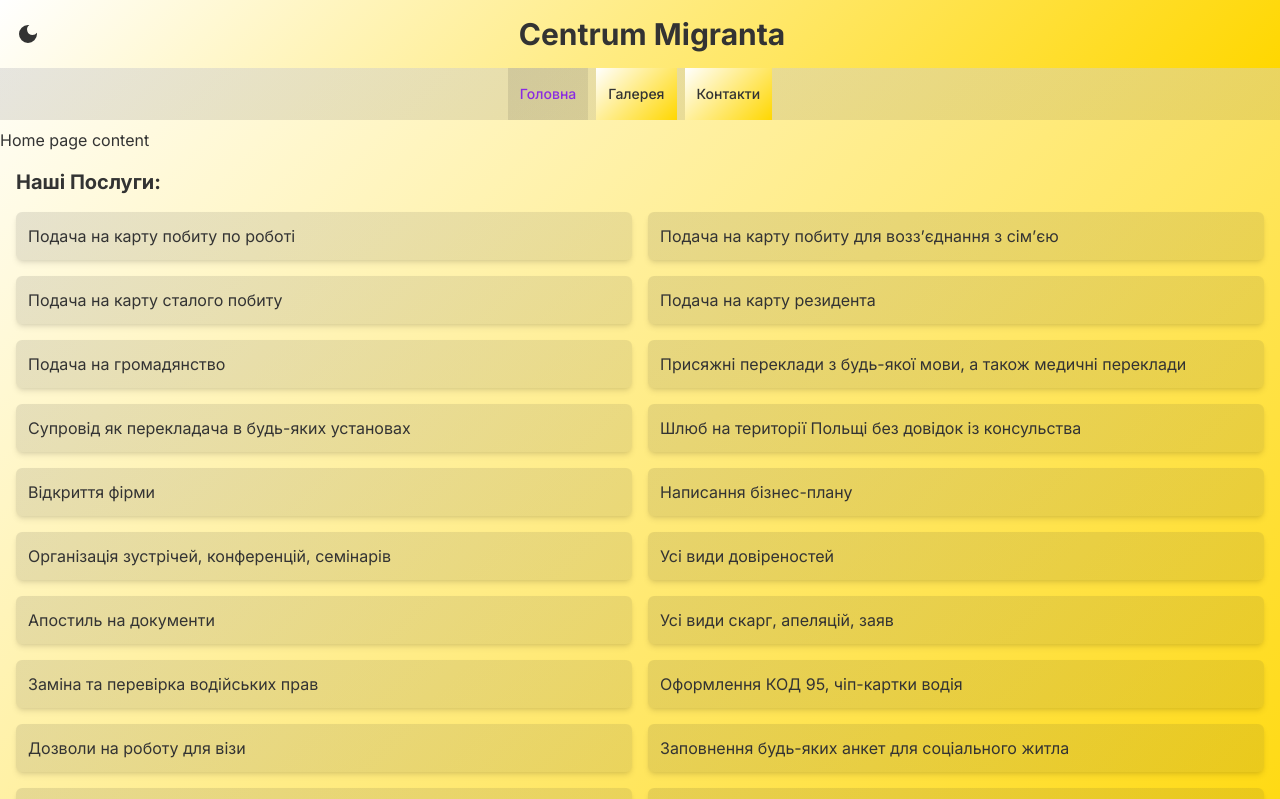
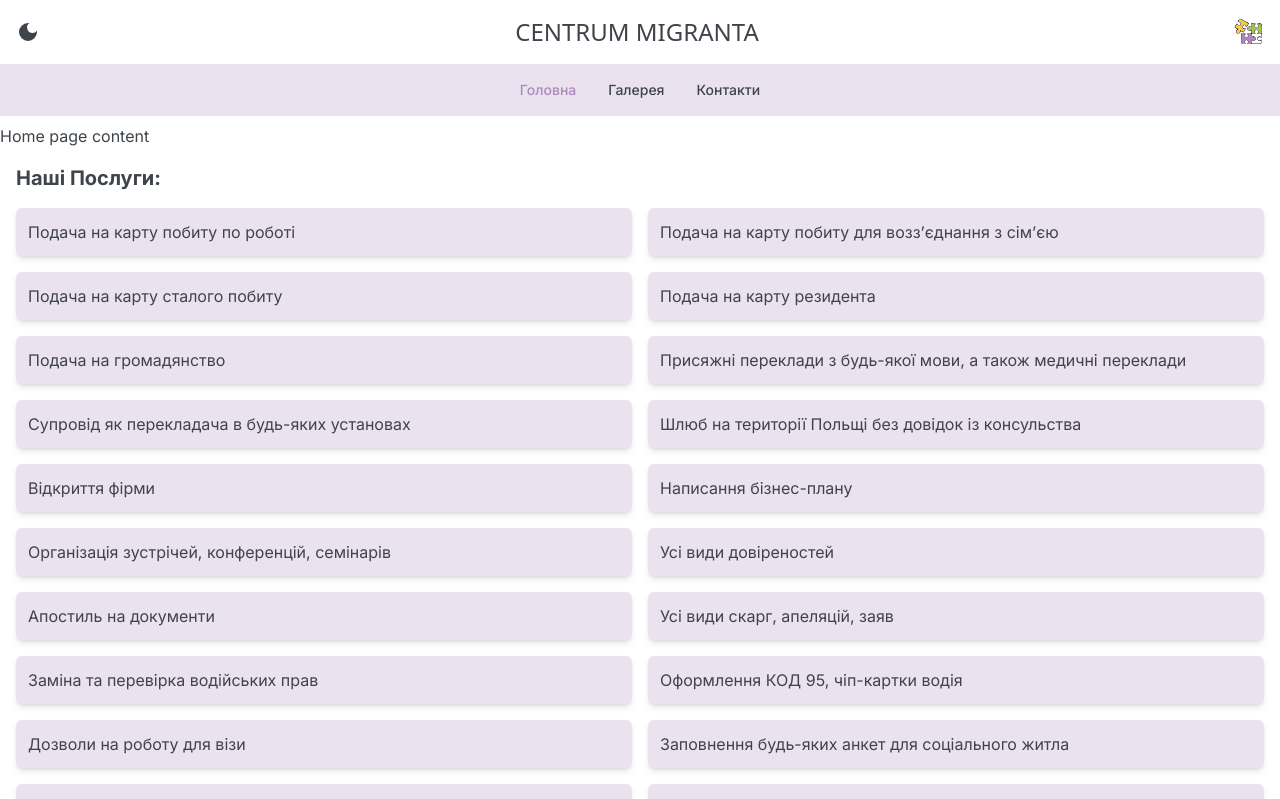
Before and after one commit to MishanyaZh/migrant-center, a Next.js app: page / in a window 1280 px wide. Shown: the top 799 px of the page. Built offline with nearby package versions, Linux system fonts and the light colour scheme.

Commit message:
fix theme palette, change render components by width

```diff
--- a/src/app/constants.ts
+++ b/src/app/constants.ts
@@ -1 +1,2 @@
 export const spinnerUrl = "/svg/spinner.svg";
+export const logoUrl = "/svg/logo.svg";
--- a/src/app/contacts/layout.tsx
+++ b/src/app/contacts/layout.tsx
@@ -8,7 +8,7 @@ export default function Layout({ children }: { children: React.ReactNode }) {
       <div className="">Contacts Page general info</div>
       <h2>Lorem ipsum dolor sit amet consectetur adipisicing elit.</h2>
       <NavLinks links={contactsRoutes} />
-      <div className="md:hidden w-full bg-theme-background shadow-lg">
+      <div className="md:hidden w-full bg-theme-background">
         Контакти:
         {contactsRoutes.map((subLink) => {
           return (
--- a/src/app/globals.css
+++ b/src/app/globals.css
@@ -7,44 +7,28 @@
 }
 
 :root {
-  --theme-backdrop: rgba(255, 255, 255, 1);
-  --theme-background: linear-gradient(
-    135deg,
-    rgba(255, 255, 255, 1),
-    rgba(255, 215, 0, 1)
-  );
-  --theme-background-2: linear-gradient(
-    135deg,
-    rgba(15, 15, 15, 0.1),
-    rgba(51, 51, 51, 0.1)
-  );
+  --special-yellow: #fed337;
+  --special-violet: #ad88bd;
+  --special-white: #ffffff;
+  --special-green: #a2ca4d;
 
-  --textColor-regular: rgba(51, 51, 51, 1);
-  --textColor-primary: rgba(247, 9, 25, 1);
-  --textColor-secondary: rgba(85, 85, 85, 1);
+  --textColor-regular: #3e444a;
+  --textColor-primary: #ad88bd;
+  --textColor-secondary: #77767f;
 
-  --special-yellow: rgba(255, 215, 0, 1);
-  --special-violet: rgba(138, 43, 226, 1);
-  --special-white: rgba(255, 255, 255, 1);
-  --special-green: rgba(34, 139, 34, 1);
+  --theme-backdrop: #ffffff;;
+  --theme-background: #ffffff;;
+  --theme-background-2: #ad88bd3f;
 }
 
 .dark {
-  --theme-backdrop: rgba(24, 25, 33, 1);
-  --theme-background: linear-gradient(
-    135deg,
-    rgba(24, 25, 33, 1),
-    rgba(34, 139, 34, 1)
-  );
-  --theme-background-2: linear-gradient(
-    135deg,
-    rgba(240, 240, 240, 0.5),
-    rgba(224, 224, 224, 0.5)
-  );
+  --theme-backdrop: #3e444a;
+  --theme-background: #3e444a;
+  --theme-background-2: #a2ca4d9c;
 
-  --textColor-regular: rgba(240, 240, 240, 1);
-  --textColor-primary: rgba(247, 9, 25, 0.7);
-  --textColor-secondary: rgba(187, 187, 187, 1);
+  --textColor-regular: #ffffff;
+  --textColor-primary: #fed337;
+  --textColor-secondary: #77767f;
 }
 
 body {
--- a/src/app/ui/BurgerMenu/BurgerMenu.tsx
+++ b/src/app/ui/BurgerMenu/BurgerMenu.tsx
@@ -6,6 +6,7 @@ import Link from "next/link";
 
 import { FiMenu, FiX, FiChevronDown, FiChevronUp } from "react-icons/fi";
 import { mainRoutes, contactsRoutes } from "@/app/utils/routes";
+import DarkModeSwitch from "../DarkModeSwitch/DarkModeSwitch";
 
 const BurgerMenu = () => {
   const pathname = usePathname();
@@ -25,7 +26,7 @@ const BurgerMenu = () => {
   const toggleSubMenu = () => setIsSubMenuOpen(!isSubMenuOpen);
 
   return (
-    <div className="flex">
+    <div className="flex md:hidden">
       <button
         onClick={toggleMenu}
         className="text-3xl focus:outline-none md:hidden z-50"
@@ -38,8 +39,11 @@ const BurgerMenu = () => {
         className={`md:hidden flex flex-col items-start justify-start
         ${isOpen ? "translate-x-0" : "translate-x-full"} fixed top-[68px] right-0 w-full h-full
         transform transition-transform duration-300
-        p-8 space-y-8 bg-theme-backdrop`}
+        p-8 space-y-4 bg-theme-backdrop`}
       >
+        <div className="flex justify-end w-full">
+          <DarkModeSwitch />
+        </div>
         {mainRoutes.map((link) => {
           const isActiveLink = pathname === link.href;
 
@@ -48,7 +52,7 @@ const BurgerMenu = () => {
               href={link.href}
               onClick={closeMenu}
               className={`block text-2xl text-text-regular
-            ${isActiveLink ? "text-special-violet" : "text-textColor-regular"} hover:text-special-violet`}
+            ${isActiveLink ? "text-textColor-primary" : "text-textColor-regular"} hover:text-textColor-primary`}
             >
               {link.name}
             </Link>
@@ -62,7 +66,7 @@ const BurgerMenu = () => {
                     {renderMainLink()}
                     <button
                       onClick={toggleSubMenu}
-                      className="ml-2 pt-1 text-text-regular hover:text-special-violet focus:outline-none"
+                      className="ml-2 pt-1 text-text-regular hover:text-textColor-primary focus:outline-none"
                     >
                       {isSubMenuOpen ? <FiChevronUp /> : <FiChevronDown />}
                     </button>
@@ -78,7 +82,7 @@ const BurgerMenu = () => {
                             key={subLink.id}
                             href={subLink.href}
                             className={`block px-2 py-2 text-text-regular
-                          ${isActiveSubLink ? "text-special-violet" : "text-textColor-regular"} hover:text-special-violet`}
+                          ${isActiveSubLink ? "text-textColor-primary" : "text-textColor-regular"} hover:text-textColor-primary`}
                             onClick={closeMenu}
                           >
                             {subLink.name}
--- a/src/app/ui/Header/Header.tsx
+++ b/src/app/ui/Header/Header.tsx
@@ -1,12 +1,33 @@
+import Image from "next/image";
 import BurgerMenu from "../BurgerMenu/BurgerMenu";
 import DarkModeSwitch from "../DarkModeSwitch/DarkModeSwitch";
+import { logoUrl } from "@/app/constants";
 
 const Header = () => {
   return (
-    <header className="w-full fixed md:relative z-50 p-4 bg-theme-background text-text-regular flex items-center justify-between">
-      <DarkModeSwitch />
-      <h1 className="text-3xl font-bold">Centrum Migranta</h1>
+    <header className="w-full fixed md:relative z-50 px-4 py-4 bg-theme-background text-text-regular flex items-center justify-between">
+      <div className="hidden md:block">
+        <DarkModeSwitch />
+      </div>
+
+      <Image
+        src={logoUrl}
+        alt="logo"
+        height={30}
+        width={30}
+        priority={true}
+        className="block md:hidden bg-special-white rounded-md "
+      />
+      <h1 className="text-2xl font-sans">CENTRUM MIGRANTA</h1>
       <BurgerMenu />
+      <Image
+        src={logoUrl}
+        alt="logo"
+        height={30}
+        width={30}
+        priority={true}
+        className="hidden md:block bg-special-white rounded-md "
+      />
     </header>
   );
 };
--- a/src/app/ui/NavLinks/NavLinks.tsx
+++ b/src/app/ui/NavLinks/NavLinks.tsx
@@ -19,11 +19,11 @@ export default function NavLinks({ links }: { links: linksTypes[] }) {
               href={link.href}
               className={`md:flex-none
               flex h-[52px] items-center justify-center gap-2 p-3 text-sm font-medium
-              hover:text-special-violet hover:bg-theme-background-2
+              hover:text-textColor-primary
               ${
                 isActiveLink
-                  ? "text-special-violet bg-theme-background-2"
-                  : "text-textColor-regular bg-theme-background"
+                  ? "text-textColor-primary"
+                  : "text-textColor-regular"
               }`}
             >
               <p className="">{link.name}</p>
--- a/src/app/ui/Services/Services.tsx
+++ b/src/app/ui/Services/Services.tsx
@@ -39,7 +39,7 @@ const Services = () => {
         {services.map((service) => (
           <div
             key={service.id}
-            className="flex items-start bg-theme-background-2 shadow-md py-1 px-2 md:p-3 rounded-md"
+            className="flex items-center bg-theme-background-2 shadow-md py-1 px-2 md:p-3 rounded-md"
           >
             <p>{service.label}</p>
           </div>
```
Also changed, not shown: public/svg/logo.svg (added).
